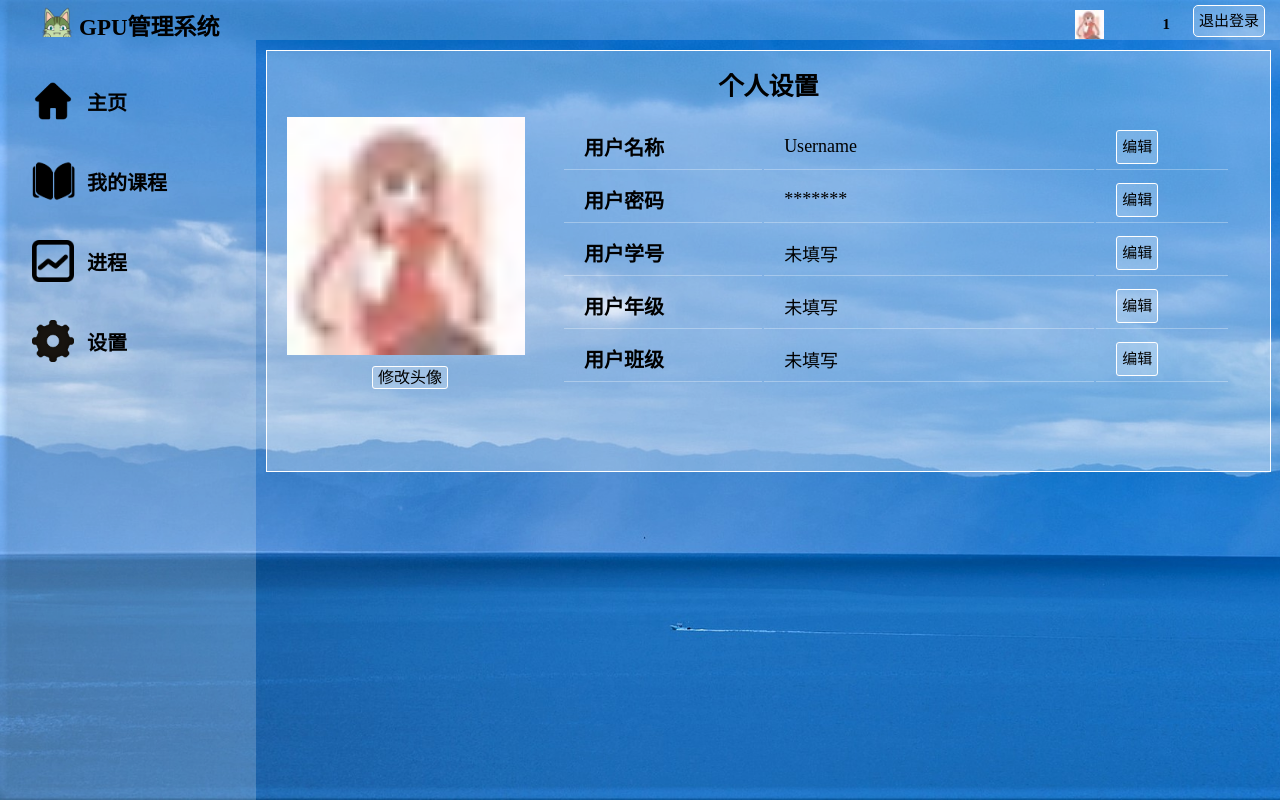
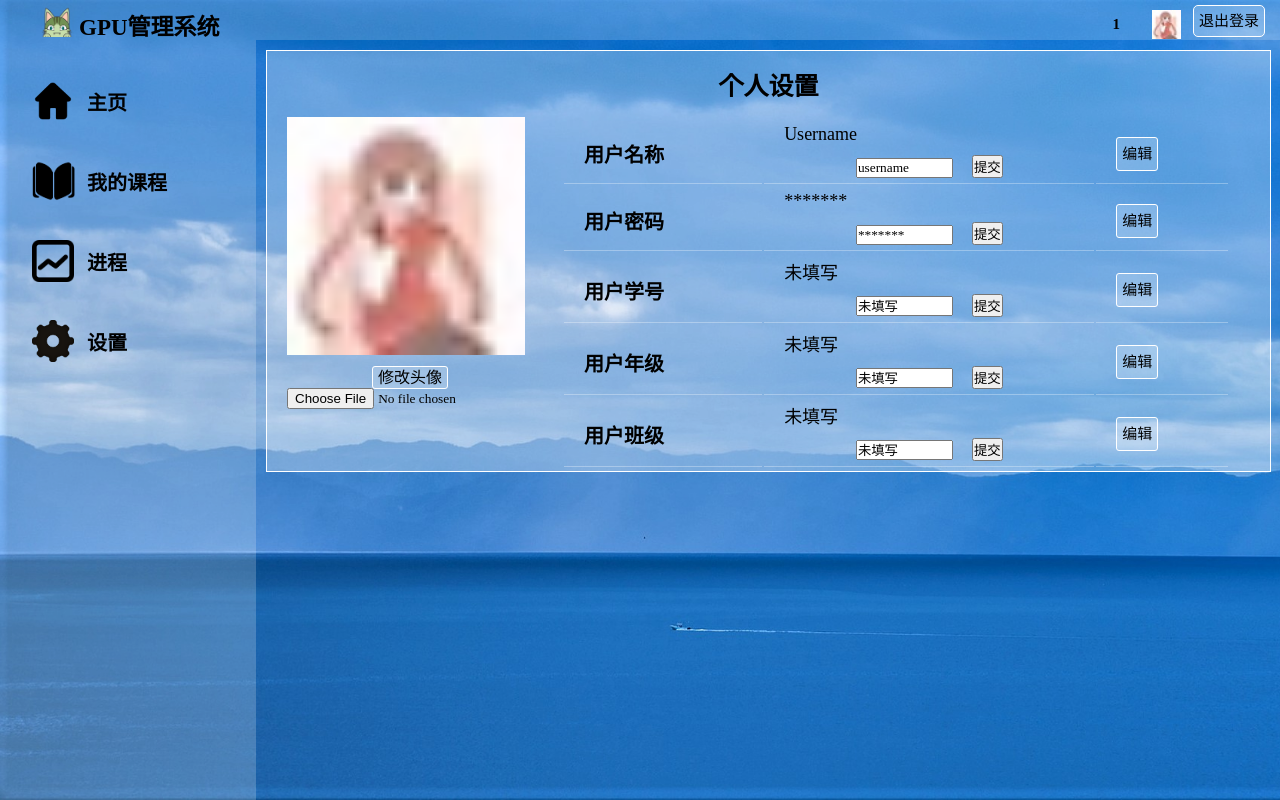
Before and after one commit to zamLily/software12, a Flask app: page /settings/ in a window 1280 px wide. Run offline with Flask 2, Linux system fonts and the light colour scheme; a user stored in the database is signed in.

Commit message:
pzq 6.18 学生端settings 课程页等

```diff
--- a/watchlist/templates/all_courses.html
+++ b/watchlist/templates/all_courses.html
@@ -21,11 +21,11 @@
 			<div id="other">
 				<form form method="POST" action="/logout/">
 					<a id="login_out" href="/logout/" class="button">退出登录</a>
+					<div id="user_img">
+						<img src="/static/pic/1.jpg" alt="image">
+					</div>
 					<div id="user_name">
 						<span>{{ current_user.username }}</span>
-					</div>
-					<div id="user_img">
-						<img src="/static/pic/1.jpg" alt="image">
 					</div>
 				</form>
 			</div>
--- a/watchlist/templates/index.html
+++ b/watchlist/templates/index.html
@@ -21,11 +21,11 @@
 			<div id="other">
 				<form form method="POST" action="/logout/">
 					<a id="login_out" href="/logout/" class="button">退出登录</a>
+					<div id="user_img">
+						<img src="/static/pic/1.jpg" alt="image">
+					</div>
 					<div id="user_name">
 						<span>{{ current_user.username }}</span>
-					</div>
-					<div id="user_img">
-						<img src="/static/pic/1.jpg" alt="image">
 					</div>
 				</form>
 			</div>
--- a/watchlist/templates/login.html
+++ b/watchlist/templates/login.html
@@ -1,7 +1,7 @@
 {% extends "layout.html" %}
 {% block body %}
     {% for message in get_flashed_messages() %}
-        <div class="alert" style="float:left;margin-left:45%;margin-top:-15%;text-align:center;font-size:18px;color:black;width:20%;font-weight:bold;border:1px solid;">
+        <div class="alert" style="float:left;margin-left:45%;margin-top:-14.5%;text-align:center;font-size:18px;color:black;width:20%;font-weight:bold;">
             {{ message }}
         </div>
     {% endfor %}
--- a/watchlist/templates/my_courses.html
+++ b/watchlist/templates/my_courses.html
@@ -21,11 +21,11 @@
 			<div id="other">
 				<form form method="POST" action="/logout/">
 					<a id="login_out" href="/logout/" class="button">退出登录</a>
+					<div id="user_img">
+						<img src="/static/pic/1.jpg" alt="image">
+					</div>
 					<div id="user_name">
 						<span>{{ current_user.username }}</span>
-					</div>
-					<div id="user_img">
-						<img src="/static/pic/1.jpg" alt="image">
 					</div>
 				</form>
 			</div>
--- a/watchlist/templates/process.html
+++ b/watchlist/templates/process.html
@@ -21,11 +21,11 @@
 			<div id="other">
 				<form form method="POST" action="/logout/">
 					<a id="login_out" href="/logout/" class="button">退出登录</a>
+					<div id="user_img">
+						<img src="/static/pic/1.jpg" alt="image">
+					</div>
 					<div id="user_name">
 						<span>{{ current_user.username }}</span>
-					</div>
-					<div id="user_img">
-						<img src="/static/pic/1.jpg" alt="image">
 					</div>
 				</form>
 			</div>
--- a/watchlist/templates/settings.html
+++ b/watchlist/templates/settings.html
@@ -21,11 +21,11 @@
 			<div id="other">
 				<form form method="POST" action="/logout/">
 					<a id="login_out" href="/logout/" class="button">退出登录</a>
+					<div id="user_img">
+						<img src="/static/pic/1.jpg" alt="image">
+					</div>
 					<div id="user_name">
 						<span>{{ current_user.username }}</span>
-					</div>
-					<div id="user_img">
-						<img src="/static/pic/1.jpg" alt="image">
 					</div>
 				</form>
 			</div>
@@ -76,58 +76,161 @@
 					<div id="settings">
 						<p>个人设置</p>
 						<div id="setting_img">
-							<a id="/" href="/" class="button">
-								<img src="/static/pic/1.jpg" alt="image">
-								<span>修改头像</span>
-							</a>
+							<form method="post" action="#" enctype="#">
+								<div id="/" href="/" class="button">
+									<img src="/static/pic/1.jpg" alt="image">
+									<span>修改头像</span>
+									<input type="file" id="upload" name="image" value="更改头像" />
+								</div>
+							</form>
 						</div>
 						<table id="setting_table">
 							<tr>
 								<th>用户名称</th>
-								<td>Username</td>
 								<td>
-									<a class="setting_button" href="/" class="button">
-										编辑
-									</a>
+									Username
+									<div id="usernameedit">
+										<p id="user_name_edit">
+											<input type="text"value="username" style="width:7em;">
+											&nbsp
+											<input id="user_name_button" type="submit" class="button is-info" value="提交">
+										</p>
+									</div>
+								</td>
+								<td>
+									<span class="setting_button" onClick="spanClick1();">编辑</span>
+									<script>
+									function spanClick1(){
+									    var obj=document.getElementById("user_name_edit");
+									    var att=obj.getAttribute("open");
+									    if(att!="open"){
+									        obj.setAttribute("open","open");
+									        }
+									    else{
+									        obj.removeAttribute("open");
+									        }
+									    }
+									</script>
 								</td>
 							</tr>
+
 							<tr>
 								<th>用户密码</th>
-								<td>*******</td>
 								<td>
-									<a class="setting_button" href="/" class="button">
-										编辑
-									</a>
+									*******
+									<div id="usernameedit">
+										<p id="user_name_password">
+											<input type="text" value="*******" style="width:7em;">
+											&nbsp
+											<input id="user_name_button" type="submit" class="button is-info" value="提交">
+										</p>
+									</div>
+								</td>
+								<td>
+									<span class="setting_button" onClick="spanClick2();">编辑</span>
+									<script>
+									function spanClick2(){
+									    var obj=document.getElementById("user_name_password");
+									    var att=obj.getAttribute("open");
+									    if(att!="open"){
+									        obj.setAttribute("open","open");
+									        }
+									    else{
+									        obj.removeAttribute("open");
+									        }
+									    }
+									</script>
 								</td>
 							</tr>
+
 							<tr>
 								<th>用户学号</th>
-								<td>未填写</td>
 								<td>
-									<a class="setting_button" href="/" class="button">
-										编辑
-									</a>
+									未填写
+									<div id="usernameedit">
+										<p id="user_name_id">
+											<input type="text" value="未填写" style="width:7em;">
+											&nbsp
+											<input id="user_name_button" type="submit" class="button is-info" value="提交">
+										</p>
+									</div>
+								</td>
+								<td>
+									<span class="setting_button" onClick="spanClick3();">编辑</span>
+									<script>
+									function spanClick3(){
+									    var obj=document.getElementById("user_name_id");
+									    var att=obj.getAttribute("open");
+									    if(att!="open"){
+									        obj.setAttribute("open","open");
+									        }
+									    else{
+									        obj.removeAttribute("open");
+									        }
+									    }
+									</script>
 								</td>
 							</tr>
+
 							<tr>
 								<th>用户年级</th>
-								<td>未填写</td>
 								<td>
-									<a class="setting_button" href="/" class="button">
-										编辑
-									</a>
+									未填写
+									<div id="usernameedit">
+										<p id="user_name_year">
+											<input type="text" value="未填写" style="width:7em;">
+											&nbsp
+											<input id="user_name_button" type="submit" class="button is-info" value="提交">
+										</p>
+									</div>
+								</td>
+								<td>
+									<span class="setting_button" onClick="spanClick4();">编辑</span>
+									<script>
+									function spanClick4(){
+									    var obj=document.getElementById("user_name_year");
+									    var att=obj.getAttribute("open");
+									    if(att!="open"){
+									        obj.setAttribute("open","open");
+									        }
+									    else{
+									        obj.removeAttribute("open");
+									        }
+									    }
+									</script>
 								</td>
 							</tr>
+
 							<tr>
 								<th>用户班级</th>
-								<td>未填写</td>
 								<td>
-									<a class="setting_button" href="/" class="button">
-										编辑
-									</a>
+									未填写
+									<div id="usernameedit">
+										<p id="user_name_class">
+											<input type="text" value="未填写" style="width:7em;">
+											&nbsp
+											<input id="user_name_button" type="submit" class="button is-info" value="提交">
+										</p>
+									</div>
+								</td>
+								<td>
+									<span class="setting_button" onClick="spanClick5();">编辑</span>
+									<script>
+									function spanClick5(){
+									    var obj=document.getElementById("user_name_class");
+									    var att=obj.getAttribute("open");
+									    if(att!="open"){
+									        obj.setAttribute("open","open");
+									        }
+									    else{
+									        obj.removeAttribute("open");
+									        }
+									    }
+									</script>
 								</td>
 							</tr>
 						</table>
+
 					</div>
 				</form>
 			</div>
--- a/watchlist/templates/signup.html
+++ b/watchlist/templates/signup.html
@@ -1,7 +1,7 @@
 {% extends "layout.html" %}
 {% block body %}
     {% for message in get_flashed_messages() %}
-        <div class="alert" style="float:left;margin-left:45%;margin-top:-15%;text-align:center;font-size:18px;color:black;width:20%;font-weight:bold;">
+        <div class="alert" style="float:left;margin-left:45%;margin-top:-14.5%;text-align:center;font-size:18px;color:black;width:20%;font-weight:bold;">
             {{ message }}
         </div>
     {% endfor %}
--- a/watchlist/templates/tea_notice.html
+++ b/watchlist/templates/tea_notice.html
@@ -21,11 +21,11 @@
 			<div id="other">
 				<form form method="POST" action="/logout/">
 					<a id="login_out" href="/logout/" class="button">退出登录</a>
+					<div id="user_img">
+						<img src="/static/pic/1.jpg" alt="image">
+					</div>
 					<div id="user_name">
 						<span>{{ current_user.username }}</span>
-					</div>
-					<div id="user_img">
-						<img src="/static/pic/1.jpg" alt="image">
 					</div>
 				</form>
 			</div>
--- a/watchlist/templates/tea_notice_new.html
+++ b/watchlist/templates/tea_notice_new.html
@@ -21,11 +21,11 @@
 			<div id="other">
 				<form form method="POST" action="/logout/">
 					<a id="login_out" href="/logout/" class="button">退出登录</a>
+					<div id="user_img">
+						<img src="/static/pic/1.jpg" alt="image">
+					</div>
 					<div id="user_name">
 						<span>{{ current_user.username }}</span>
-					</div>
-					<div id="user_img">
-						<img src="/static/pic/1.jpg" alt="image">
 					</div>
 				</form>
 			</div>
--- a/watchlist/templates/tea_notice_xxx.html
+++ b/watchlist/templates/tea_notice_xxx.html
@@ -21,11 +21,11 @@
 			<div id="other">
 				<form form method="POST" action="/logout/">
 					<a id="login_out" href="/logout/" class="button">退出登录</a>
+					<div id="user_img">
+						<img src="/static/pic/1.jpg" alt="image">
+					</div>
 					<div id="user_name">
 						<span>{{ current_user.username }}</span>
-					</div>
-					<div id="user_img">
-						<img src="/static/pic/1.jpg" alt="image">
 					</div>
 				</form>
 			</div>
--- a/watchlist/templates/visitor.html
+++ b/watchlist/templates/visitor.html
@@ -1,7 +1,7 @@
 {% extends "layout.html" %}
 {% block body %}
 	{% for message in get_flashed_messages() %}
-	    <div class="alert" style="float:left;margin-left:45%;margin-top:-15%;text-align:center;font-size:18px;color:black;width:20%;font-weight:bold;">
+	    <div class="alert" style="float:left;margin-left:45%;margin-top:-14.5%;text-align:center;font-size:18px;color:black;width:20%;font-weight:bold;">
 	    	{{ message }}
 	    </div>
 	{% endfor %}
```
Also changed, not shown: watchlist/templates/course_xxx.html (+13 -9 lines), watchlist/templates/process_xxx.html (+4 -4 lines), watchlist/templates/stu_notice.html (+4 -4 lines), watchlist/templates/stu_notice_xxx.html (+5 -5 lines), watchlist/templates/submit.html (+4 -4 lines).
